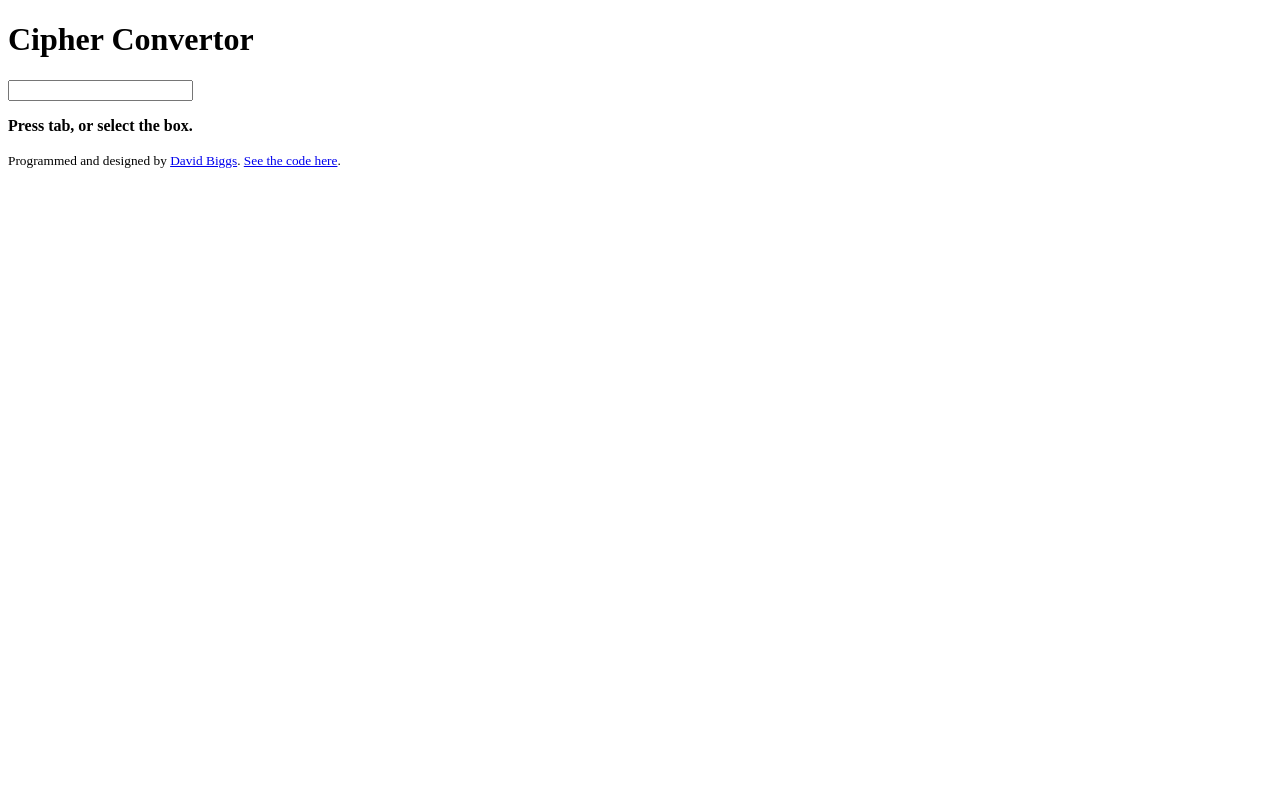
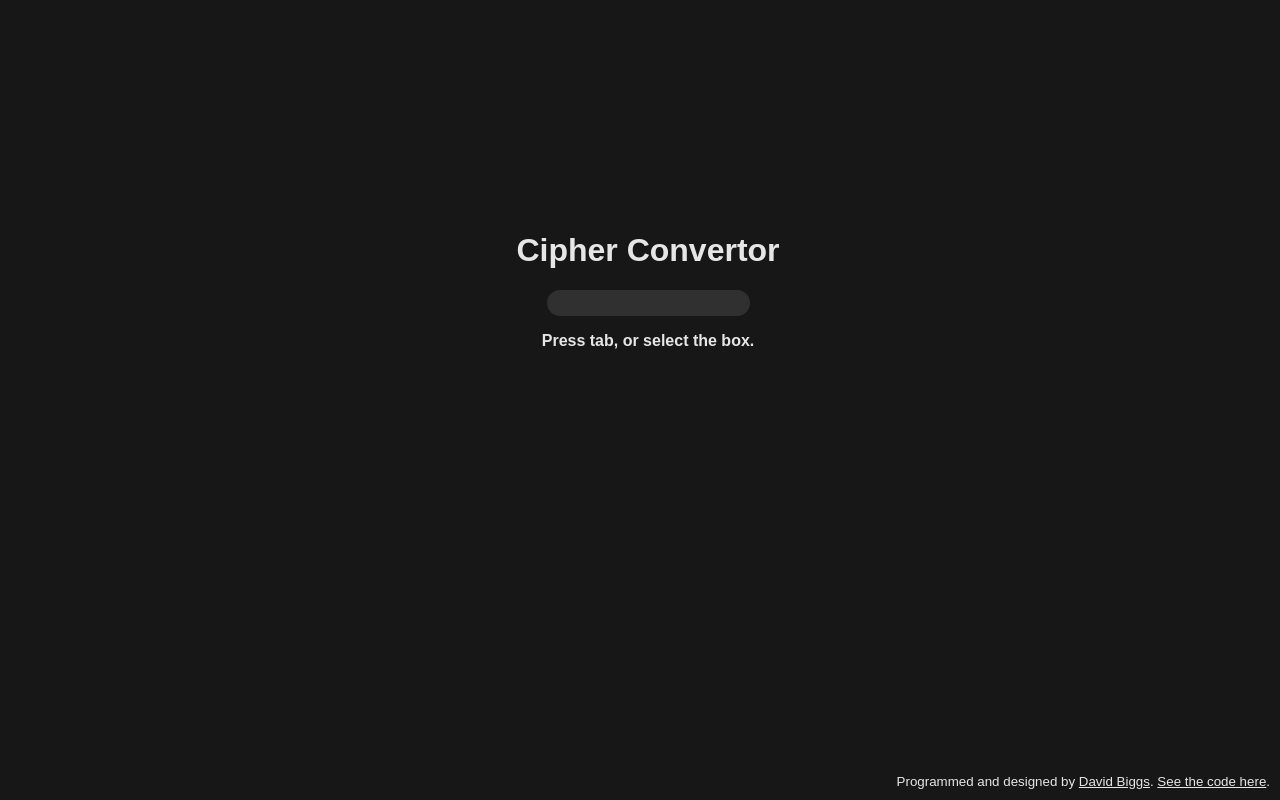
Before and after one commit to davidgbiggs/caesars-cipher, a plain HTML site: page index.html in a window 1280 px wide. Drawn offline with Linux system fonts and the light colour scheme.

Commit message:
Wrote css styles and connected to index.html.

```diff
--- a/index.html
+++ b/index.html
@@ -46,6 +46,7 @@
       href="https://cdn.freecodecamp.org/universal/favicons/favicon.ico"
       rel="icon"
     />
+    <link href="./style.css" rel="stylesheet" />
     <title>Caesar's Cipher Convertor</title>
     <meta name="viewport" content="width=device-width, initial-scale=1" />
     <script async src="./index.js"></script>
--- a/index.js
+++ b/index.js
@@ -1,4 +1,4 @@
-alert("Hello, world!");
+// alert("Hello, world!");
 function rot13(str) {
   const newArr = str.split("");
 
--- a/style.css
+++ b/style.css
@@ -0,0 +1,43 @@
+* {
+  font-family: Arial, Helvetica, sans-serif;
+  color: hsl(0, 0%, 90%);
+}
+
+body {
+  background-color: hsl(0, 0%, 9%);
+  overflow: hidden;
+}
+
+#input-container {
+  width: 100vw;
+  height: 70vh;
+  display: flex;
+  justify-content: center;
+  align-items: center;
+  flex-direction: column;
+  margin: 0;
+  text-align: center;
+}
+
+input {
+  border-radius: 15px;
+  font-size: 14px;
+  outline: none;
+  border: 2px solid hsl(0, 0%, 19%);
+  background-color: hsl(0, 0%, 19%);
+  color: hsl(0, 0%, 90%);
+  padding: 3px 9px 3px 9px;
+  caret-color: white;
+  transition: border 0.1s;
+}
+
+input:focus {
+  border-color: hsl(0, 0%, 40%);
+}
+
+footer {
+  position: absolute;
+  right: 0;
+  bottom: 0;
+  padding: 10px;
+}
```
